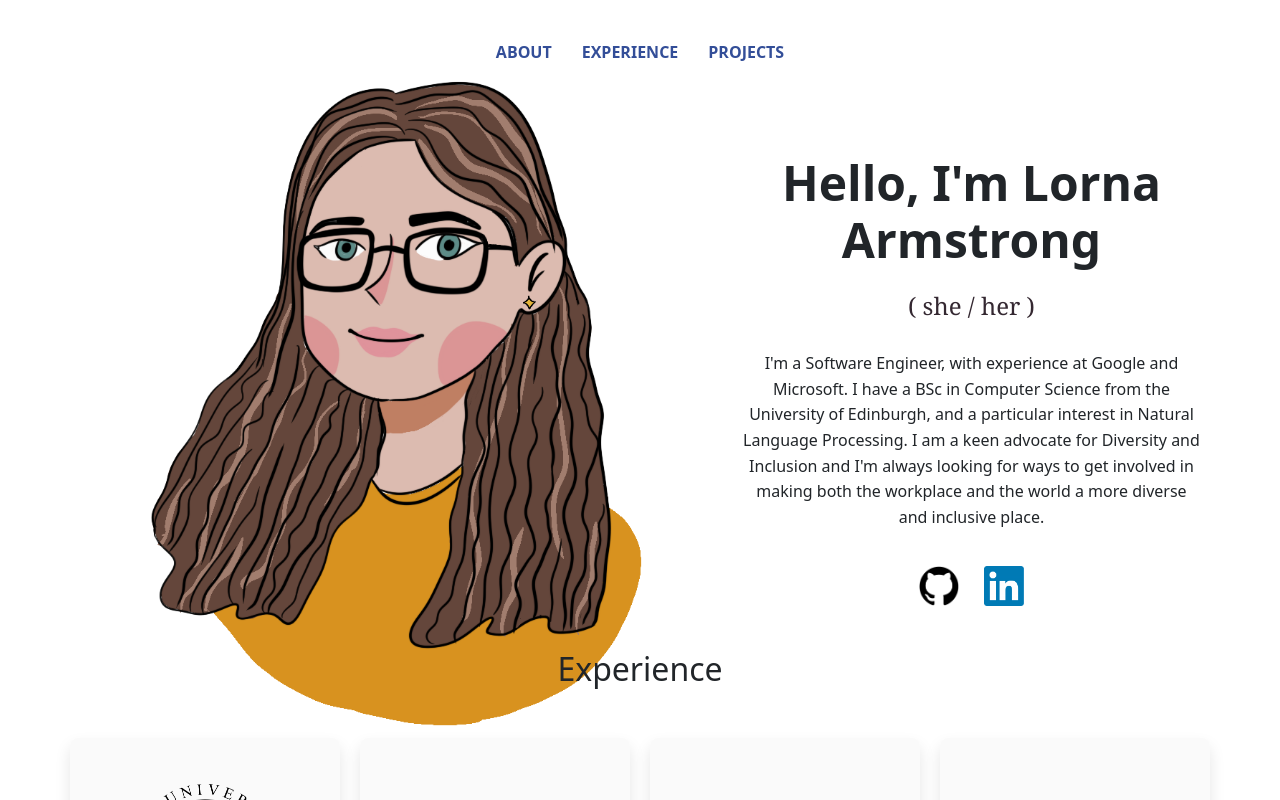
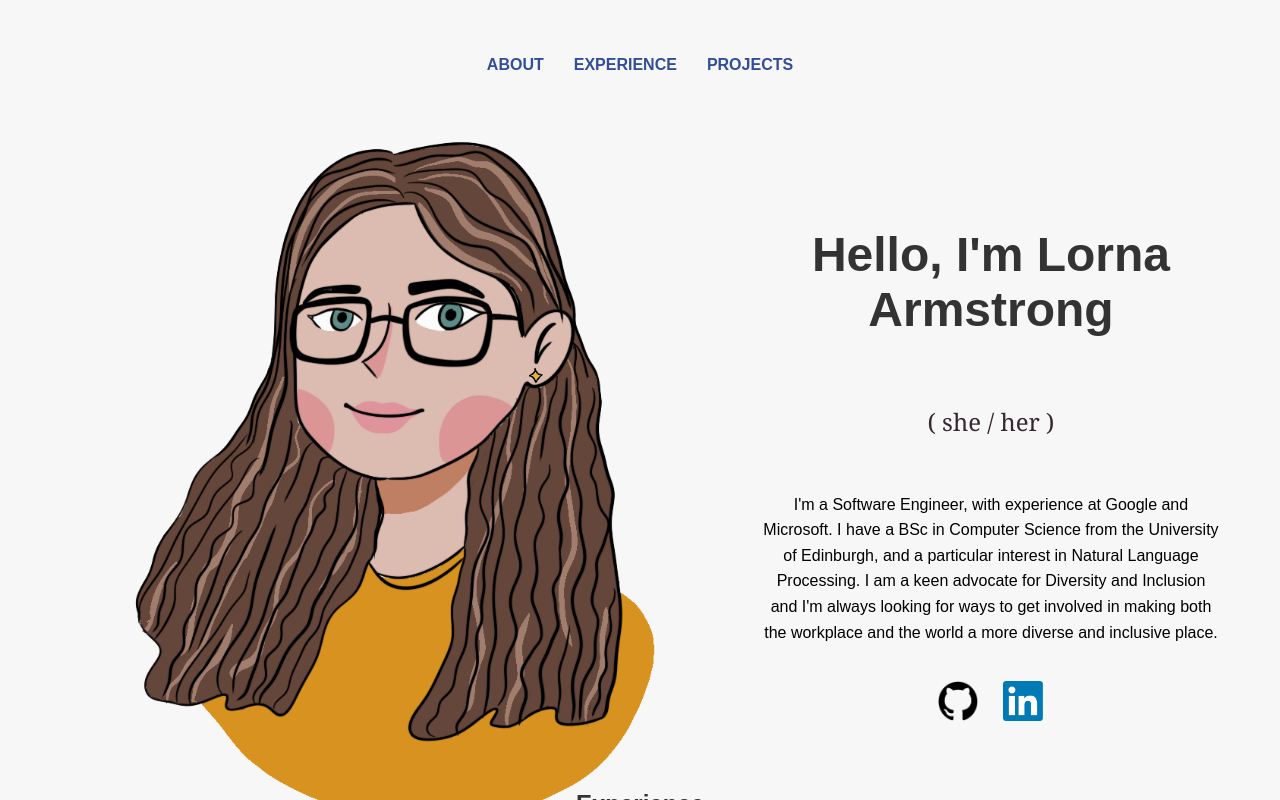
Before and after one commit to lornaarmstrong/my-portfolio, a React (Vite) app: page / in a window 1280 px wide. Shown: the top 800 px of the page. Built offline with nearby package versions, Linux system fonts and the light colour scheme.

Commit message:
Fix Up CSS Rendering Issue

```diff
--- a/src/components/Header/Header.css
+++ b/src/components/Header/Header.css
@@ -1,8 +1,6 @@
 .header {
-    background-color: #ffffff;
     padding: 20px;
     height: 110px;
-    color: white;
     text-align: center;
 }
 
```
Also changed, not shown: src/main.tsx (+6 -7 lines).
